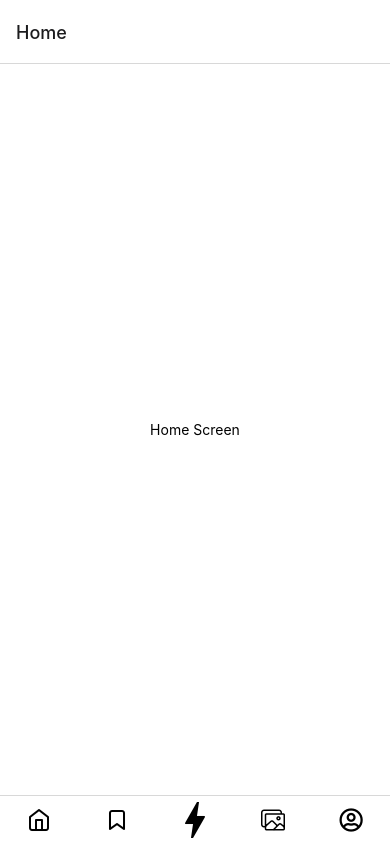
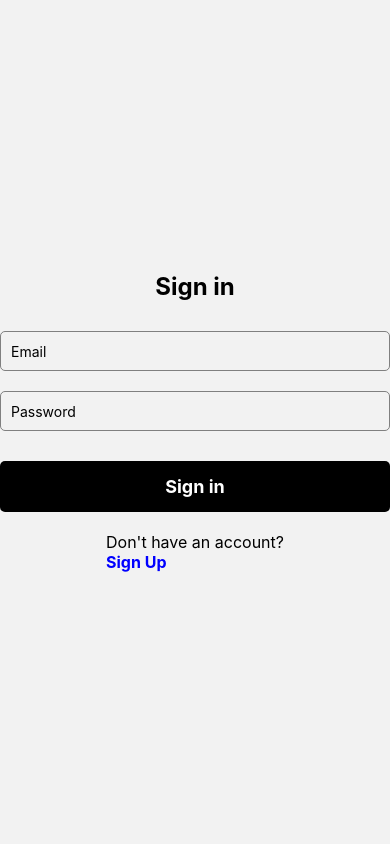
Before and after one commit to anthonyazrak/acGen, a React Native app: screen /SignIn in a window 390 px wide. Built offline with nearby package versions, Linux system fonts and the light colour scheme.

Commit message:
More changes

```diff
--- a/App.js
+++ b/App.js
@@ -1,25 +1,36 @@
-
+import React from 'react';
 import { NavigationContainer } from '@react-navigation/native';
 import { createBottomTabNavigator } from '@react-navigation/bottom-tabs';
-import React from 'react';
+import { createStackNavigator } from '@react-navigation/stack'; // Import createStackNavigator
+import SignInScreen from './screens/SignInScreen'; // Make sure to import SignInScreen
 import HomeScreen from './screens/HomeScreen';
 import SavedScreen from './screens/SavedScreen';
 import GenerateScreen from './screens/GenerateScreen';
 import PictureScreen from './screens/PictureScreen';
 import AccountScreen from './screens/AccountScreen';
 import StackNavigation from './StackNavigation';
-
+import { Button } from 'react-native';
 import { Feather } from '@expo/vector-icons';
 import { FontAwesome5 } from '@expo/vector-icons';
 import { Ionicons } from '@expo/vector-icons';
 import { MaterialIcons } from '@expo/vector-icons';
 
 const Tab = createBottomTabNavigator();
-export default function App() {
+const Stack = createStackNavigator();
+const logout = (navigation) => {
+  navigation.navigate('SignIn');
+};
+const screenOptions = ({ navigation }) => ({
+  headerRight: () => (
+    <Button onPress={() => logout(navigation)} title="Log Out" color="#000" />
+  ),
+});
+
+// Define the main tab navigator as a separate component
+function MainTabNavigator() {
   return (
-    <NavigationContainer>
-      <Tab.Navigator>
-        <Tab.Screen name="Home" options={
+    <Tab.Navigator screenOptions={screenOptions}>
+          <Tab.Screen name="Home" options={
           {
             tabBarShowLabel: false,
             tabBarIcon: ({ color, size }) => (
@@ -29,7 +40,7 @@ export default function App() {
           }
 
         } component={HomeScreen} />
-        <Tab.Screen name="Savec Activities" options={
+        <Tab.Screen name="Saved Activities" options={
           {
             headerShown: false,
             tabBarShowLabel: false,
@@ -67,7 +78,23 @@ export default function App() {
           }
 
         } component={AccountScreen} />
-      </Tab.Navigator>
+
+    </Tab.Navigator>
+  );
+}
+function SignInStack() {
+  return (
+    <Stack.Navigator screenOptions={{ headerShown: false }}>
+      <Stack.Screen name="SignIn" component={SignInScreen} />
+      <Stack.Screen name="MainTabs" component={MainTabNavigator} />
+    </Stack.Navigator>
+  );
+}
+
+export default function App() {
+  return (
+    <NavigationContainer>
+      <SignInStack />
     </NavigationContainer>
   );
 }
--- a/StackNavigation.js
+++ b/StackNavigation.js
@@ -1,13 +1,50 @@
-// In your App.js or a separate file for navigators
+// // In your App.js or a separate file for navigators
+// import { createStackNavigator } from '@react-navigation/stack';
+// import SavedScreen from './screens/SavedScreen';
+// import DetailsScreen from './screens/DetailsScreen';
+
+// const SavedStack = createStackNavigator();
+
+// const SavedStackScreen = () => (
+//   <SavedStack.Navigator>
+//     <SavedStack.Screen name="Saved" component={SavedScreen} />
+//     <SavedStack.Screen name="Details" component={DetailsScreen} />
+//   </SavedStack.Navigator>
+// );
+
+// export default SavedStackScreen;
+
+// In SavedStackScreen.js or your navigation file
+import React from 'react';
 import { createStackNavigator } from '@react-navigation/stack';
+import { Button } from 'react-native'; // Make sure Button is imported
 import SavedScreen from './screens/SavedScreen';
 import DetailsScreen from './screens/DetailsScreen';
 
 const SavedStack = createStackNavigator();
 
-const SavedStackScreen = () => (
+const logout = (navigation) => {
+  // Implement your logout logic here
+  // This might include clearing user data from storage and navigating to the sign-in screen
+  navigation.navigate('SignIn');
+};
+
+const SavedStackScreen = ({ navigation }) => (
   <SavedStack.Navigator>
-    <SavedStack.Screen name="Saved" component={SavedScreen} />
+    <SavedStack.Screen
+      name="Saved"
+      component={SavedScreen}
+      options={{
+        headerRight: () => (
+          <Button
+            onPress={() => logout(navigation)}
+            title="Log Out"
+            color="#000"
+          />
+        ),
+        headerLeft: null, // To hide the back button if it exists
+      }}
+    />
     <SavedStack.Screen name="Details" component={DetailsScreen} />
   </SavedStack.Navigator>
 );
--- a/package.json
+++ b/package.json
@@ -15,6 +15,7 @@
     "@react-navigation/native-stack": "^6.9.17",
     "@react-navigation/stack": "^6.3.20",
     "expo": "~49.0.15",
+    "expo-image-picker": "^14.5.0",
     "expo-status-bar": "~1.6.0",
     "expo-updates": "~0.18.17",
     "react": "18.2.0",
--- a/screens/GenerateScreen.jsx
+++ b/screens/GenerateScreen.jsx
@@ -6,11 +6,16 @@ function GenerateScreen() {
     const [price, setPrice] = useState(10);
     const [numberOfPeople, setNumberOfPeople] = useState(1);
     const [selectedLocation, setSelectedLocation] = useState('');
+    const [timeOfDay, setTimeOfDay] = useState(12); // New state for time of the day
 
-    const locations = ['Home', 'School', 'Forest', 'Beach', 'Park'];
+    const locations = ['Home', 'School', 'Forest', 'Beach', 'Park', 'Lake'];
 
     const selectLocation = (location) => {
         setSelectedLocation(location);
+    };
+
+    const handleGeneratePress = () => {
+        console.log('Generate button pressed');
     };
 
     return (
@@ -33,7 +38,7 @@ function GenerateScreen() {
                 </View>
 
                 <View style={styles.sliderContainer}>
-                    <Text style={styles.label}>Price: ${price}</Text>
+                    <Text style={styles.label}>Budget: ${price}</Text>
                     <Slider
                         style={styles.slider}
                         value={price}
@@ -56,7 +61,24 @@ function GenerateScreen() {
                     />
                 </View>
 
-                {/* Additional content and buttons */}
+                <View style={styles.sliderContainer}>
+                    <Text style={styles.label}>Time of the Day: {timeOfDay}h</Text>
+                    <Slider
+                        style={styles.slider}
+                        value={timeOfDay}
+                        onValueChange={setTimeOfDay}
+                        minimumValue={0}
+                        maximumValue={24}
+                        step={1}
+                    />
+                </View>
+
+                <TouchableOpacity
+                    style={styles.generateButton}
+                    onPress={handleGeneratePress}
+                >
+                    <Text style={styles.generateButtonText}>Generate</Text>
+                </TouchableOpacity>
             </ScrollView>
         </SafeAreaView>
     );
@@ -104,6 +126,18 @@ const styles = StyleSheet.create({
     },
     slider: {
         height: 40,
+    },
+    generateButton: {
+        backgroundColor: '#000', // Black background
+        padding: 15,
+        borderRadius: 10,
+        alignItems: 'center',
+        marginBottom: 20,
+    },
+    generateButtonText: {
+        color: '#fff', // White text color
+        fontSize: 18,
+        fontWeight: 'bold',
     },
 });
 
--- a/screens/HomeScreen.jsx
+++ b/screens/HomeScreen.jsx
@@ -1,12 +1,53 @@
-import React from 'react';
-import { View, Text } from 'react-native';
+import React, { useState } from 'react';
+import { View, Text, Button, Image, FlatList, TouchableOpacity } from 'react-native';
+import * as ImagePicker from 'expo-image-picker';
 
 function HomeScreen() {
-    return (
-      <View style={{ flex: 1, alignItems: 'center', justifyContent: 'center', backgroundColor: "white" }}>
-        <Text>Home Screen</Text>
-      </View>
-    );
-  }
+  const [activities, setActivities] = useState([
+    { id: '1', name: 'Painting Alone', imageUri: null },
+    { id: '2', name: 'Football with Friends', imageUri: null },
+    // ... other activities
+  ]);
+
+  const pickImage = async (id) => {
+    // No permissions request is necessary for launching the image library
+    let result = await ImagePicker.launchImageLibraryAsync({
+      mediaTypes: ImagePicker.MediaTypeOptions.Images,
+      allowsEditing: true,
+      aspect: [4, 3],
+      quality: 1,
+    });
+
+    if (!result.cancelled) {
+      setActivities(activities.map(activity => {
+        if (activity.id === id) {
+          return { ...activity, imageUri: result.uri };
+        }
+        return activity;
+      }));
+    }
+  };
+
+  return (
+    <View style={{ flex: 1, alignItems: 'center', justifyContent: 'center', backgroundColor: "white" }}>
+      <FlatList
+        data={activities}
+        keyExtractor={(item) => item.id}
+        renderItem={({ item }) => (
+          <View style={{ alignItems: 'center', margin: 20 }}>
+            {item.imageUri ? (
+              <Image source={{ uri: item.imageUri }} style={{ width: 200, height: 200 }} />
+            ) : (
+              <TouchableOpacity onPress={() => pickImage(item.id)}>
+                <Text>Add a picture</Text>
+              </TouchableOpacity>
+            )}
+            <Text>{item.name}</Text>
+          </View>
+        )}
+      />
+    </View>
+  );
+}
 
 export default HomeScreen;
--- /dev/null
+++ b/screens/SignInScreen.jsx
@@ -0,0 +1,99 @@
+import React, { useState } from 'react';
+import { View, Text, TextInput, TouchableOpacity, StyleSheet, SafeAreaView } from 'react-native';
+
+function SignInScreen({ navigation }) {
+  const [email, setEmail] = useState('');
+  const [password, setPassword] = useState('');
+
+  const handleSignIn = () => {
+    // Insert sign-in logic here
+    navigation.navigate('MainTabs');
+  };
+
+  const handleSignUpNavigation = () => {
+    navigation.navigate('MainTabs');
+  };
+
+  return (
+    <SafeAreaView style={styles.container}>
+      <Text style={styles.title}>Sign in</Text>
+
+      <TextInput
+        style={styles.input}
+        onChangeText={setEmail}
+        value={email}
+        placeholder="Email"
+        keyboardType="email-address"
+        autoCapitalize="none"
+      />
+
+      <TextInput
+        style={styles.input}
+        onChangeText={setPassword}
+        value={password}
+        placeholder="Password"
+        secureTextEntry
+      />
+
+      <TouchableOpacity style={styles.button} onPress={handleSignIn}>
+        <Text style={styles.buttonText}>Sign in</Text>
+      </TouchableOpacity>
+
+      <View style={styles.signupContainer}>
+        <Text style={styles.signupText}>Don't have an account?</Text>
+        <TouchableOpacity onPress={handleSignUpNavigation}>
+          <Text style={styles.signupButton}>Sign Up</Text>
+        </TouchableOpacity>
+      </View>
+    </SafeAreaView>
+  );
+}
+
+const styles = StyleSheet.create({
+  container: {
+    flex: 1,
+    justifyContent: 'center',
+    alignItems: 'center',
+    padding: 20,
+  },
+  title: {
+    fontSize: 24,
+    fontWeight: 'bold',
+    marginBottom: 20,
+  },
+  input: {
+    height: 40,
+    width: '100%',
+    marginVertical: 10,
+    borderWidth: 1,
+    padding: 10,
+    borderRadius: 5,
+    borderColor: 'gray',
+  },
+  button: {
+    backgroundColor: 'black',
+    padding: 15,
+    borderRadius: 5,
+    width: '100%',
+    alignItems: 'center',
+    marginTop: 20,
+  },
+  buttonText: {
+    color: 'white',
+    fontSize: 18,
+    fontWeight: 'bold',
+  },
+  signupContainer: {
+    marginTop: 20,
+  },
+  signupText: {
+    fontSize: 16,
+  },
+  signupButton: {
+    color: 'blue',
+    fontSize: 16,
+    fontWeight: 'bold',
+  },
+});
+
+export default SignInScreen;
```
Also changed, not shown: SignStack.js (added, +17 -0 lines), metro.config.js (added, +10 -0 lines), 1 other file (tests, documents, lock files or other folders).
